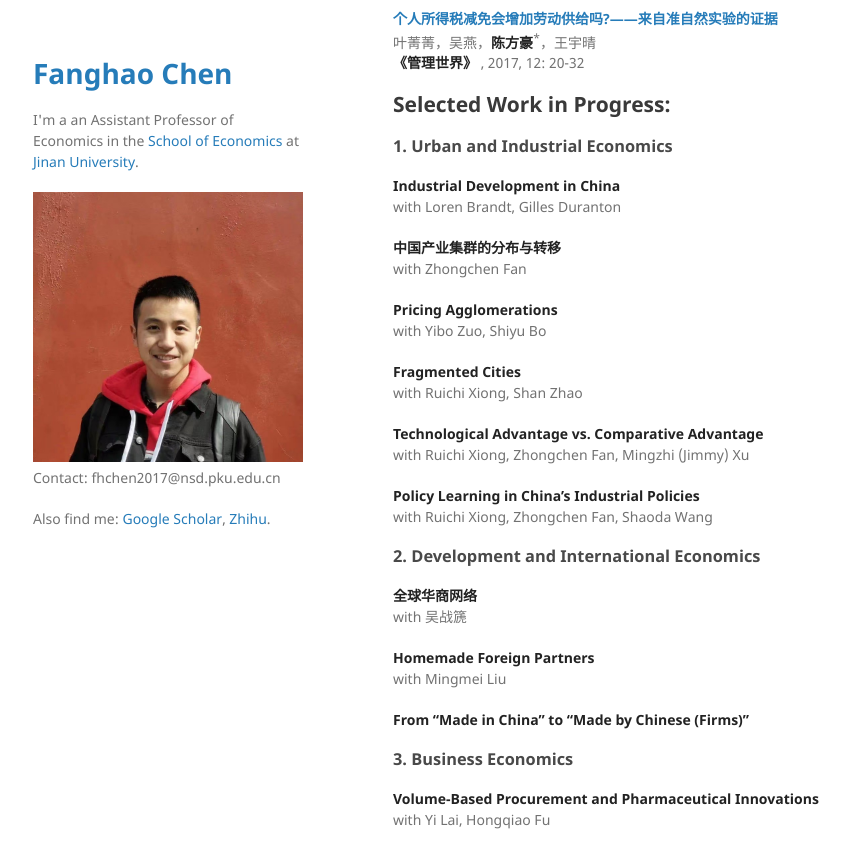
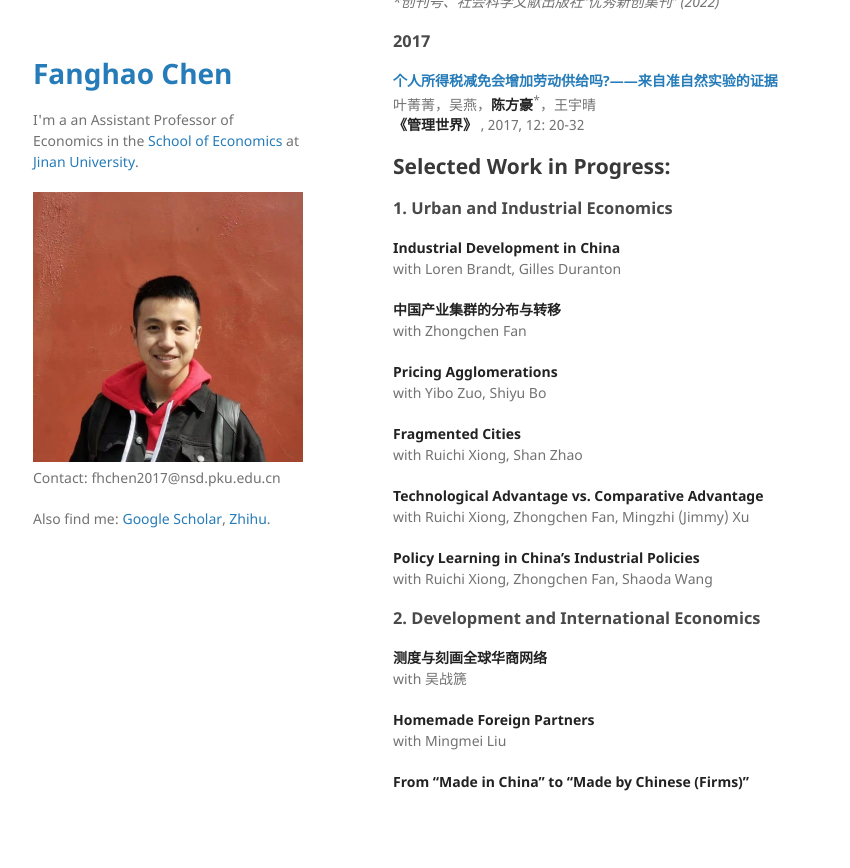
Before and after one commit to FanghaoChen/homepage, a Jekyll site: the page built from research.md, in a window 1280 px wide and 900 px high, scrolled down 1102 px. Shown: the top 868 px of the window, without its empty margins (177-1027 px from the left). Built offline with Jekyll 4.4.1, drawn with Linux system fonts in a browser that asks for light colours; some of the changed text lies outside the part shown.

Commit message:
Update research.md

```diff
--- a/research.md
+++ b/research.md
@@ -78,7 +81,7 @@ with Ruichi Xiong, Zhongchen Fan, Shaoda Wang
 
 ### 2. Development and International Economics ###
 
-**全球华商网络**<br/>
+**测度与刻画全球华商网络**<br/>
 with 吴战篪
 
 **Homemade Foreign Partners**<br/>
@@ -86,9 +89,4 @@ with Mingmei Liu
 
 **From "Made in China" to "Made by Chinese (Firms)"**
 
-### 3. Business Economics ###
-
-**Volume-Based Procurement and Pharmaceutical Innovations** <br/>
-with Yi Lai, Hongqiao Fu
-
 <!---  comment syntax --->
```
Also changed, not shown: other parts of research.md (+3 -0 lines).
